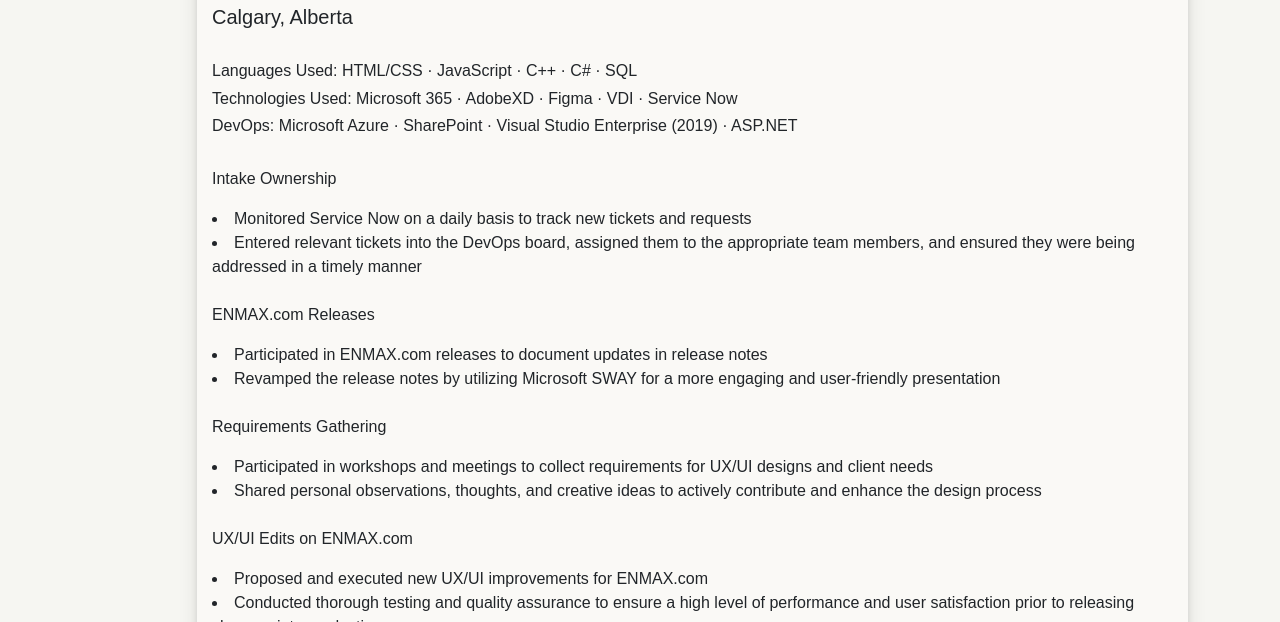
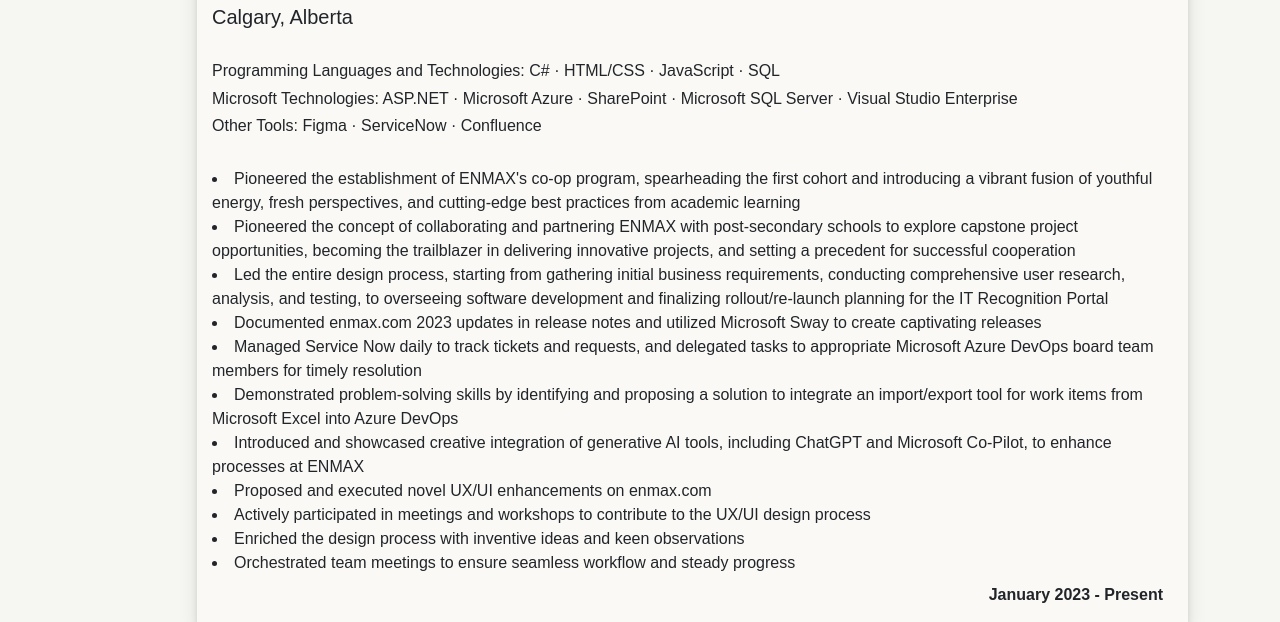
Before and after one commit to jinki-lee/Website2.0, a plain HTML site: page experience.html in a window 1280 px wide. Shown: the part 178-800 px from the top of the page. Drawn offline with nearby package versions, Linux system fonts and the light colour scheme.

Commit message:
Update experience.html

```diff
--- a/experience.html
+++ b/experience.html
@@ -82,33 +82,24 @@
               <h2>ENMAX Corporation | Digital Experience - Co-Op Student</h2>
               <h5>Calgary, Alberta</h5>
               <br>
-              <h6>Languages Used: HTML/CSS · JavaScript · C++ · C# · SQL </h6>
-              <h6>Technologies Used: Microsoft 365 · AdobeXD · Figma · VDI · Service Now</h6>
-              <h6>DevOps: Microsoft Azure · SharePoint · Visual Studio Enterprise (2019) · ASP.NET</h6>
+              <h6>Programming Languages and Technologies: C# · HTML/CSS · JavaScript · SQL </h6>
+              <h6>Microsoft Technologies: ASP.NET · Microsoft Azure · SharePoint · Microsoft SQL Server · Visual Studio Enterprise</h6>
+              <h6>Other Tools: Figma · ServiceNow · Confluence </h6>
 
 
           <br>
-              <p>Intake Ownership</p>
-                <li>Monitored Service Now on a daily basis to track new tickets and requests</li>
-                <li>Entered relevant tickets into the DevOps board, assigned them to the appropriate team members, and ensured they were being addressed in a timely manner</li>
-                <br>
-              <p>ENMAX.com Releases</p>
-                <li>Participated in ENMAX.com releases to document updates in release notes</li>
-                <li>Revamped the release notes by utilizing Microsoft SWAY for a more engaging and user-friendly presentation</li>
-                <br>
-              <p>Requirements Gathering</p>
-                <li>Participated in workshops and meetings to collect requirements for UX/UI designs and client needs</li>
-                <li>Shared personal observations, thoughts, and creative ideas to actively contribute and enhance the design process</li>
-                <br>
-              <p>UX/UI Edits on ENMAX.com</p>
-                <li>Proposed and executed new UX/UI improvements for ENMAX.com</li>
-                <li>Conducted thorough testing and quality assurance to ensure a high level of performance and user satisfaction prior to releasing changes into production</li>
-                <br>
-              <p>ENMAX IT Recgonition Portal</p>
-                <li>Facilitated meetings with team members to ensure smooth workflow and progress</li>
-                <li>Gather requirements, design interface, develop testing strategy and plan rollout / re-launch</li>
-                <li>Working with extended IT Teams to determine appropriate Organization Change Management (OCM), Business Analysis, UX/UI Design, Branding, Marketing, Legal/Compilance, Project Management to redesign and relaunch the portal</li>
-              </div>
+             <li>Pioneered the establishment of ENMAX's co-op program, spearheading the first cohort and introducing a vibrant fusion of youthful energy, fresh perspectives, and cutting-edge best practices from academic learning</li>
+          <li>Pioneered the concept of collaborating and partnering ENMAX with post-secondary schools to explore capstone project opportunities, becoming the trailblazer in delivering innovative projects, and setting a precedent for successful cooperation</li>
+          <li>Led the entire design process, starting from gathering initial business requirements, conducting comprehensive user research, analysis, and testing, to overseeing software development and finalizing rollout/re-launch planning for the IT Recognition Portal</li>
+            <li>Documented enmax.com 2023 updates in release notes and utilized Microsoft Sway to create captivating releases</li>
+            <li>Managed Service Now daily to track tickets and requests, and delegated tasks to appropriate Microsoft Azure DevOps board team members for timely resolution</li>
+            <li>Demonstrated problem-solving skills by identifying and proposing a solution to integrate an import/export tool for work items from Microsoft Excel into Azure DevOps</li>
+            <li>Introduced and showcased creative integration of generative AI tools, including ChatGPT and Microsoft Co-Pilot, to enhance processes at ENMAX</li>
+            <li>Proposed and executed novel UX/UI enhancements on enmax.com</li>
+            <li>Actively participated in meetings and workshops to contribute to the UX/UI design process</li>
+            <li>Enriched the design process with inventive ideas and keen observations</li>
+            <li>Orchestrated team meetings to ensure seamless workflow and steady progress</li>
+          </div>
 
 
               <h6 class="chat-time" style="font-weight: bold;">January 2023 - Present </h6>
```
